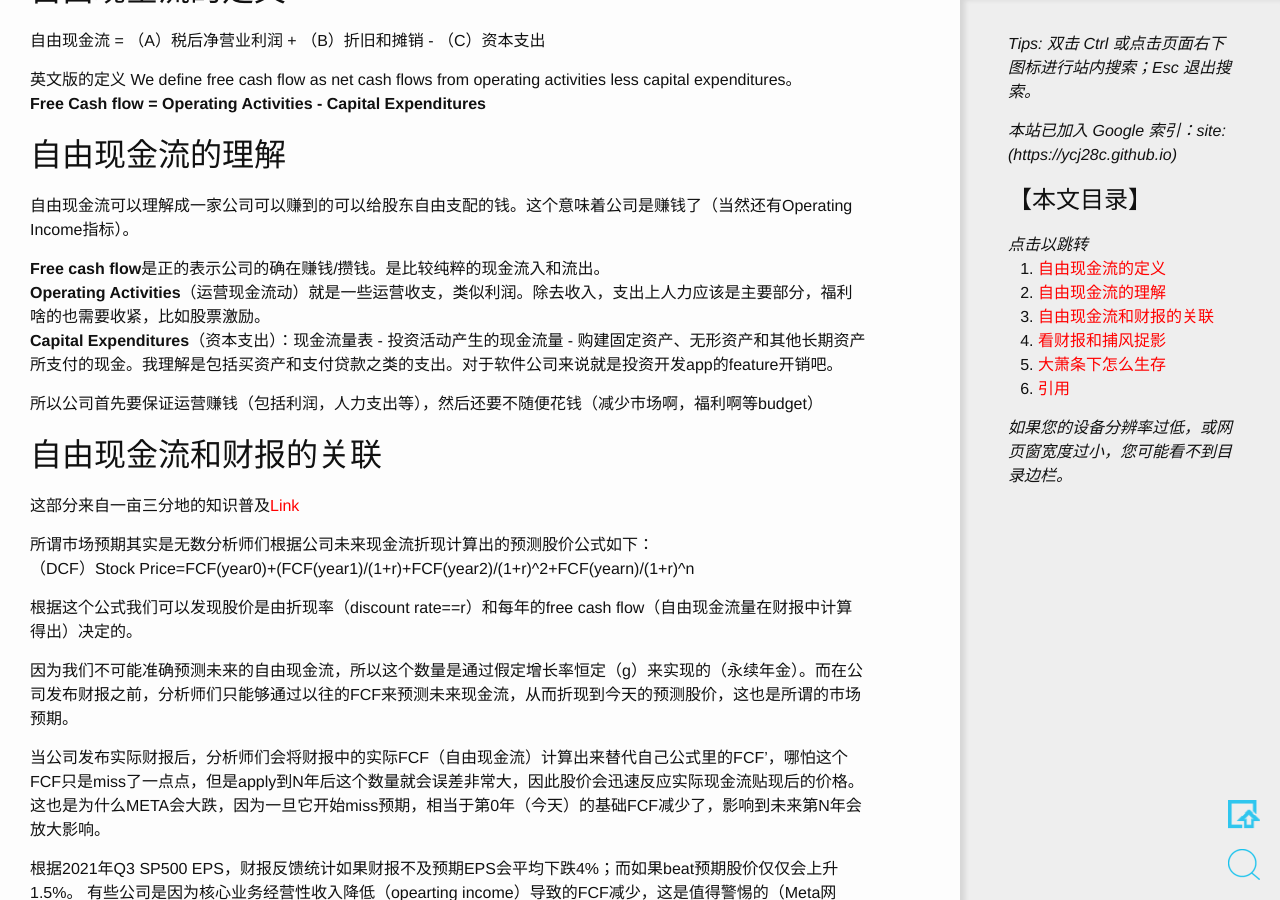
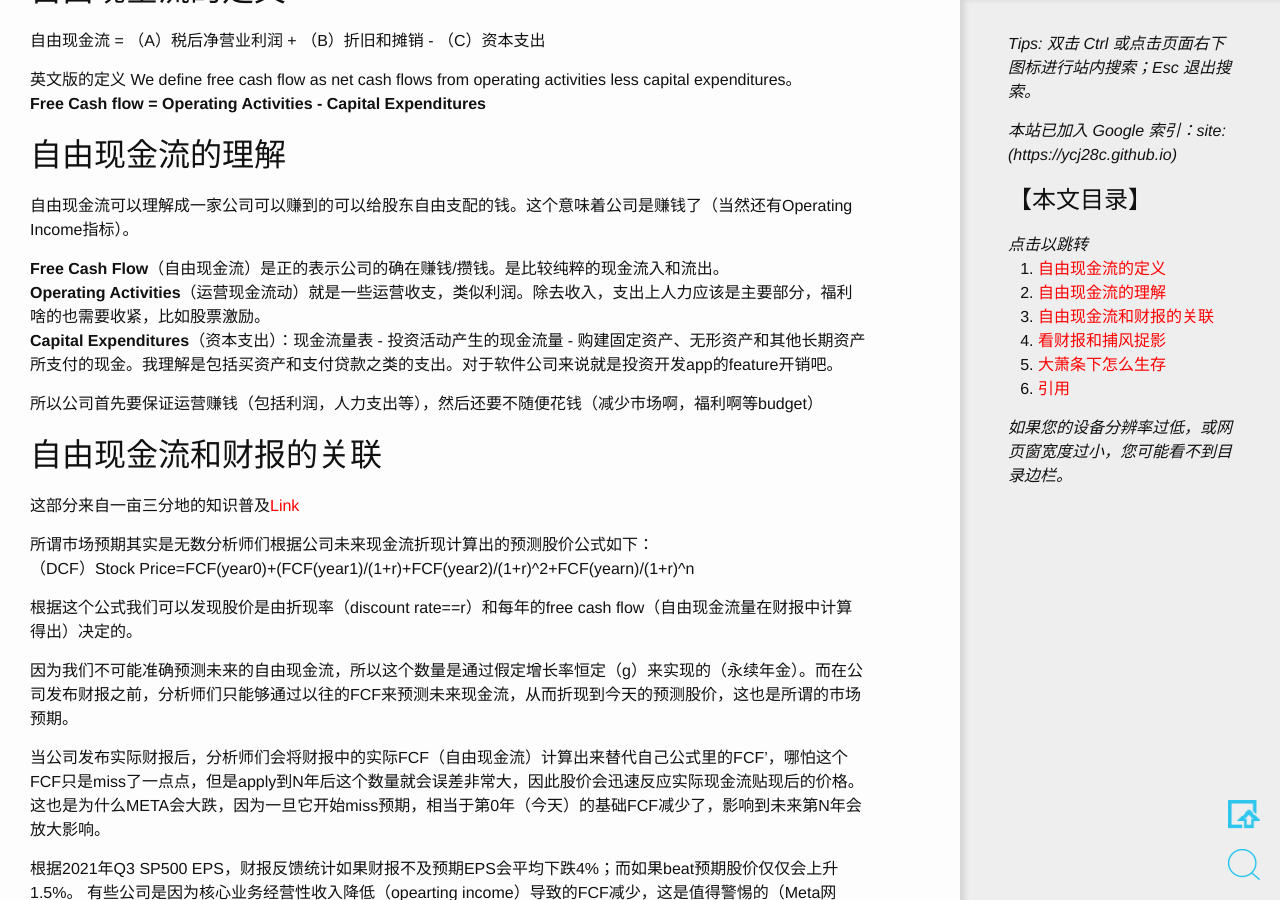
Before and after one commit to ycj28c/lifeblog, a Jekyll site: the page built from _posts/2022-05-10-free-cash-flow.md, in a window 1280 px wide and 900 px high, scrolled down 749 px. Built offline with Jekyll 4.4.1, drawn with Linux system fonts in a browser that asks for light colours; comment, search, counter and statistics services are not loaded.

Commit message:
Update 2022-05-10-free-cash-flow.md

```diff
--- a/_posts/2022-05-10-free-cash-flow.md
+++ b/_posts/2022-05-10-free-cash-flow.md
@@ -20,7 +20,7 @@ We define free cash flow as net cash flows from operating activities less capita
 ## 自由现金流的理解
 自由现金流可以理解成一家公司可以赚到的可以给股东自由支配的钱。这个意味着公司是赚钱了（当然还有Operating Income指标）。
 
-**Free cash flow**是正的表示公司的确在赚钱/攒钱。是比较纯粹的现金流入和流出。
+**Free Cash Flow**（自由现金流）是正的表示公司的确在赚钱/攒钱。是比较纯粹的现金流入和流出。
 **Operating Activities**（运营现金流动）就是一些运营收支，类似利润。除去收入，支出上人力应该是主要部分，福利啥的也需要收紧，比如股票激励。
 **Capital Expenditures**（资本支出）：现金流量表 - 投资活动产生的现金流量 - 购建固定资产、无形资产和其他长期资产所支付的现金。我理解是包括买资产和支付贷款之类的支出。对于软件公司来说就是投资开发app的feature开销吧。
 
```
